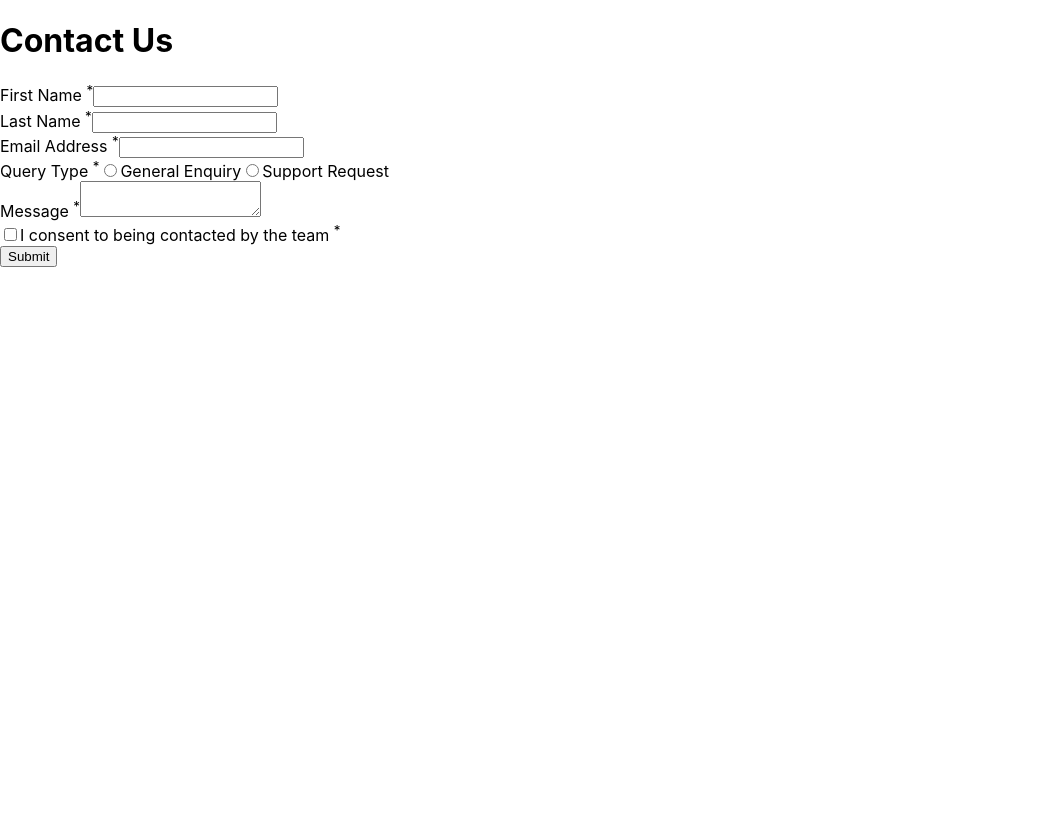
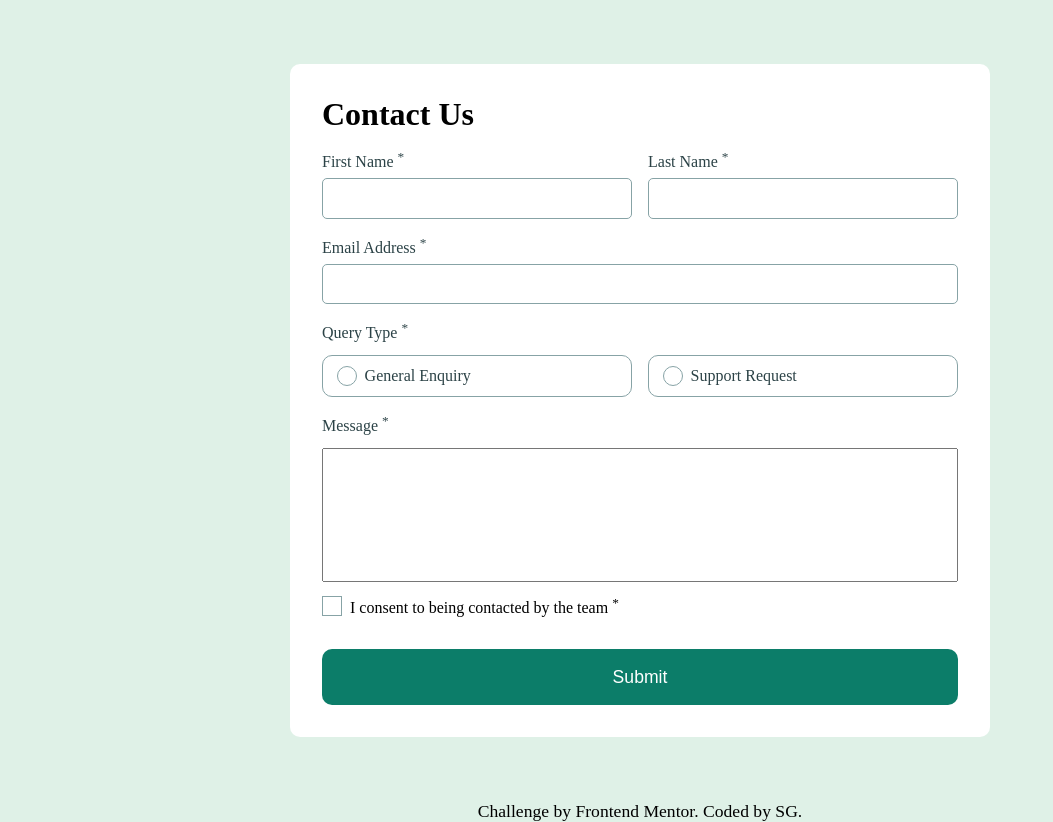
Before and after one commit to sukanyagurav/contact-form, a React (Create React App) app: page / in a window 1280 px wide. Shown: the whole page, without its empty margins (0-1053 px from the left). Before the commit the page ends 800 px from the top, so only its background shows below. Built offline with nearby package versions, Linux system fonts and the light colour scheme.

Commit message:
added styles

```diff
--- a/public/index.html
+++ b/public/index.html
@@ -14,6 +14,8 @@
   <body>
     <noscript>You need to enable JavaScript to run this app.</noscript>
     <div id="root"></div>
-
+    <footer>
+      Challenge by  <a href="https://www.frontendmentor.io">Frontend Mentor</a>. Coded by <a href="#none">SG</a>.
+    </footer>
   </body>
 </html>
--- a/src/App.js
+++ b/src/App.js
@@ -1,6 +1,21 @@
 import {z} from "zod";
 import { useForm } from "react-hook-form";
 import {zodResolver} from "@hookform/resolvers/zod"
+import { useEffect, useState } from "react";
+import succeses from './assets/images/icon-success-check.svg'
+
+function ShowToast(){
+  return <div className="toast">
+    <div className="toast__header flex-row">
+      <img src={succeses}  />
+      <h2>Messge Sent!</h2>
+    </div>
+    <div className="toast__body">
+      <p>Thanks for completing the form. We'll be in touch soon!</p>
+    </div>
+  </div>
+}
+
 function App() {
   const schema = z.object({
     firstName:z.string().min(2,{ message:'First Name should have at least 2 characters'}),
@@ -12,14 +27,18 @@ function App() {
     }),
     type: z.string({message:'Please select a query type!'}).refine(val=> ['general_enquiry','support_request'].includes(val)),
   })
+  const [sent,setSent] = useState(false)
+  const {register,handleSubmit,formState:{errors,isValid},reset} = useForm({resolver:zodResolver(schema)})
 
-  const {register,handleSubmit,formState:{errors}} = useForm({resolver:zodResolver(schema)})
 
-  function submitData(data){
-    console.log(data)
+  function submitData(){
+
+    setSent(true)
+    reset()
   }
   return (
     <main>
+    {sent  && <ShowToast/>}
       <h1>Contact Us</h1>
       <form onSubmit={handleSubmit(submitData)}>
         <div className="form__fields">
@@ -28,13 +47,13 @@ function App() {
               <label htmlFor="firstName">First Name <sup>*</sup></label>
               <input type="text" id="firstName"
               {...register("firstName",{required:true})}/>
-              {errors.firstName && <span >{errors.firstName.message}</span>}
+              {errors.firstName && <span className="error" >{errors.firstName.message}</span>}
             </div>
 
             <div className="form__field">
               <label htmlFor="lastName">Last Name <sup>*</sup></label>
               <input type="text" id="lastName"  {...register("lastName")} />
-              {errors.lastName && <span >{errors.lastName.message}</span>}
+              {errors.lastName && <span   className="error">{errors.lastName.message}</span>}
 
             </div>
         </div>
@@ -43,32 +62,44 @@ function App() {
 
           <label htmlFor="email">Email Address <sup>*</sup></label>
           <input type="email" id="email"  {...register("email")} />
-          {errors.email && <span >{errors.email.message}</span>}
+          {errors.email && <span   className="error">{errors.email.message}</span>}
         </div>
 
-        <div className="form__field">
-          <label >Query Type <sup>*</sup></label>
+        <div className="query_type">
+          <span className="title">Query Type <sup>*</sup></span>
+          <div className="form__fields">
+            <div className="form__field flex-row">
                <input type="radio" name="type"  value="general_enquiry"
                 id="general_enquiry" {...register("type")} />
+                <span className="custom__radio"></span>
               <label htmlFor="general_enquiry">General Enquiry</label>
+            </div>
+            <div className="form__field flex-row">
                 <input type="radio" name="type" id="support_request"
                   value="support_request" {...register("type")} />
+                   <span className="custom__radio"></span>
                   <label htmlFor="support_request">Support Request</label>
+            </div>
+          </div>
           {errors.type && (
-            <span>{errors.type.message}</span>
+            <span  className="error">{errors.type.message}</span>
           )}
         </div>
         <div className="form__field">
           <label htmlFor="message">Message <sup>*</sup></label>
-          <textarea id="message"  {...register("message")}></textarea>
-          {errors.message && <span >{errors.message.message}</span>}
+          <textarea id="message"  {...register("message")}/>
+          {errors.message && <span   className="error">{errors.message.message}</span>}
         </div>
-        <div className="form__field">
+        <div className="term">
+        <div className="flex-row">
         <input type="checkbox"  id="consent"  {...register("consent")}/>
+          <span className="custom__checkbox"></span>
           <label htmlFor="consent">I consent to being contacted by the team <sup>*</sup></label>
-          {errors.consent && <span >{errors.consent.message}</span>}
         </div>
-        <button>Submit</button>
+
+          {errors.consent && <span  className="error" >{errors.consent.message}</span>}
+        </div>
+        <button className="btn">Submit</button>
       </form>
     </main>
   );
--- a/src/index.css
+++ b/src/index.css
@@ -1,13 +1,177 @@
-body {
+*,*::after,*::before{
+  box-sizing: border-box;
   margin: 0;
-  font-family: -apple-system, BlinkMacSystemFont, 'Segoe UI', 'Roboto', 'Oxygen',
-    'Ubuntu', 'Cantarell', 'Fira Sans', 'Droid Sans', 'Helvetica Neue',
-    sans-serif;
-  -webkit-font-smoothing: antialiased;
-  -moz-osx-font-smoothing: grayscale;
+  padding: 0;
 }
 
-code {
-  font-family: source-code-pro, Menlo, Monaco, Consolas, 'Courier New',
-    monospace;
+:root{
+ --light-green:hsl(148, 38%, 91%);
+ --medium-green: hsl(169, 82%, 27%);
+ --red: hsl(0, 66%, 54%);
+ --white: hsl(0, 0%, 100%);
+ --gray-1: hsl(186, 15%, 59%);
+ --gray-2: hsl(187, 24%, 22%);
+
 }
+body{
+  background-color: var(--light-green);
+
+}
+main{
+  display: flex;
+  flex-direction: column;
+  max-width:700px;
+  background-color: var(--white);
+  width: 100%;
+  margin: 4rem auto;
+  padding: 2rem;
+  border-radius: 10px;
+}
+footer{
+  text-align: center;
+  font-size: 1.1rem;
+}
+a{
+  color: inherit;
+  text-decoration: none;
+}
+input{
+  display: block;
+  padding: 0.85em;
+  font-family: inherit;
+  width: 100%;
+  margin-top: 0.5em;
+  border-radius: 5px;
+  border: 1px solid var(--gray-1);
+}
+
+.form__field label, form .title {
+  color: var(--gray-2);
+  font-weight: 400;
+  margin-top: 1em;
+  display: inline-block;
+}
+.form__fields{
+  display: flex;
+  flex-wrap: wrap;
+  gap: 1rem;
+}
+.form__fields .form__field{
+  flex: 0.5;
+  transition: all 0.5s ease-in-out;
+}
+.query_type .form__field{
+  padding:0.6em 0.85em;
+  border: 0.5px solid var(--gray-1);
+  margin-top: 0.8em;
+  border-radius: 10px;
+}
+.flex-row{
+  display: flex;
+  align-items: center;
+  flex-wrap: wrap;
+  row-gap: 0.5em;
+}
+input[type='radio'],input[type='checkbox']{
+  width: initial;
+  display: initial;
+  position: absolute;
+  opacity: 0;
+  cursor: pointer;
+}
+.custom__radio,.custom__checkbox{
+  width: 20px;
+  height: 20px;
+  border: 1px solid var(--gray-1);
+  display: inline-block;
+  position: relative;
+  transition: all 0.5s ease-in-out;
+  margin-right: 0.5em;
+}
+.custom__radio,.custom__radio::after{
+  border-radius: 50%;
+}
+.query_type .form__field label{
+  margin-top: 0;
+}
+.custom__radio::after{
+  content: '';
+  background-color: var(--medium-green);
+  top: 3px;
+  left: 3.2px;
+  width: 12px;
+  height: 12px;
+}
+.custom__checkbox::after{
+  content: '\2713';
+  font-size: 0.8rem;
+  top: 1.2px;
+  left: 3.5px;
+  display: flex;
+  justify-content: center;
+  align-items: center;
+  color: var(--white);
+}
+.custom__radio::after,.custom__checkbox::after{
+  opacity: 0;
+  transform: scale(0.01);
+  position: absolute;
+  overflow: hidden;
+  transition: all 0.5s ease-in-out;
+}
+input[type='checkbox']:checked + .custom__checkbox{
+  background-color: var(--medium-green);
+}
+input[type='radio']:checked + .custom__radio::after,
+input[type='checkbox']:checked + .custom__checkbox::after{
+  opacity: 1;
+  transform: scale(1);
+}
+.query_type .form__field:has(input[type='radio']:checked) {
+  background-color: var(--light-green);
+}
+textarea{
+  display:block;
+  resize: none;
+  margin: 1em 0;
+  width: 100%;
+  height: 10em;
+
+}
+
+.btn{
+  background-color: var(--medium-green);
+  width: 100%;
+  cursor: pointer;
+  margin-top: 2rem;
+  padding:1em 0.8em;
+  border: none;
+  color: var(--white);
+  border-radius: 10px;
+  font-size: 1.1em;
+}
+.error{
+  color: var(--red);
+  margin: 0.3em 0;
+  display: block;
+}
+.toast{
+  padding: 1em;
+  background-color: rgba(0, 0, 0, 0.719);
+  position: absolute;
+  top: 3%;
+  left: 50%;
+  transform: translateX(-50%);
+  color: var(--light-green);
+  border-radius: 10px;
+}
+.toast__header.flex-row{
+  gap: 1em;
+  margin-bottom: 0.7em;
+}
+
+@media (max-width:600px) {
+  .form__fields{
+    flex-direction: column;
+  }
+}
```
Lines whose indentation alone changed are shown as unchanged.
